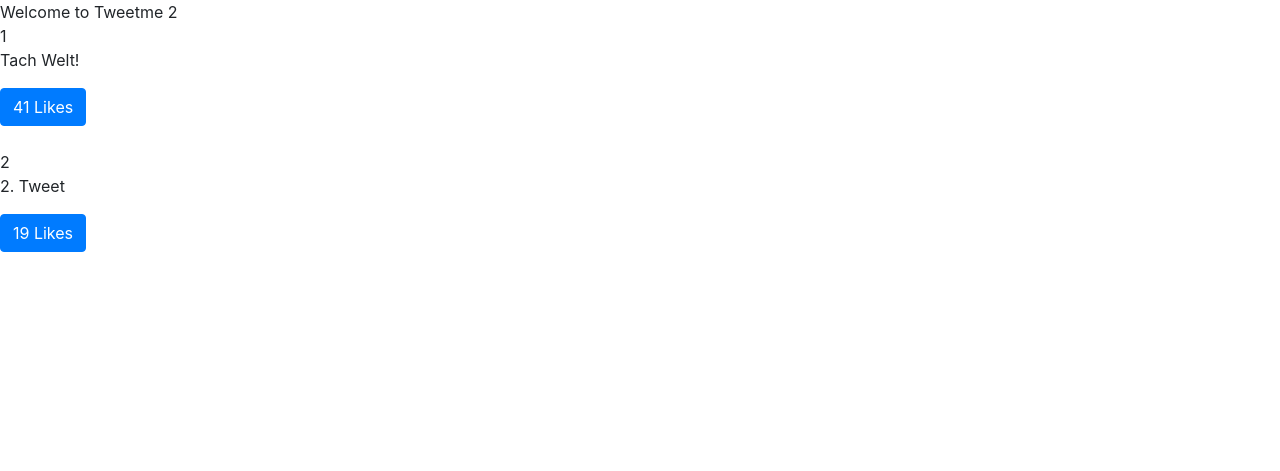
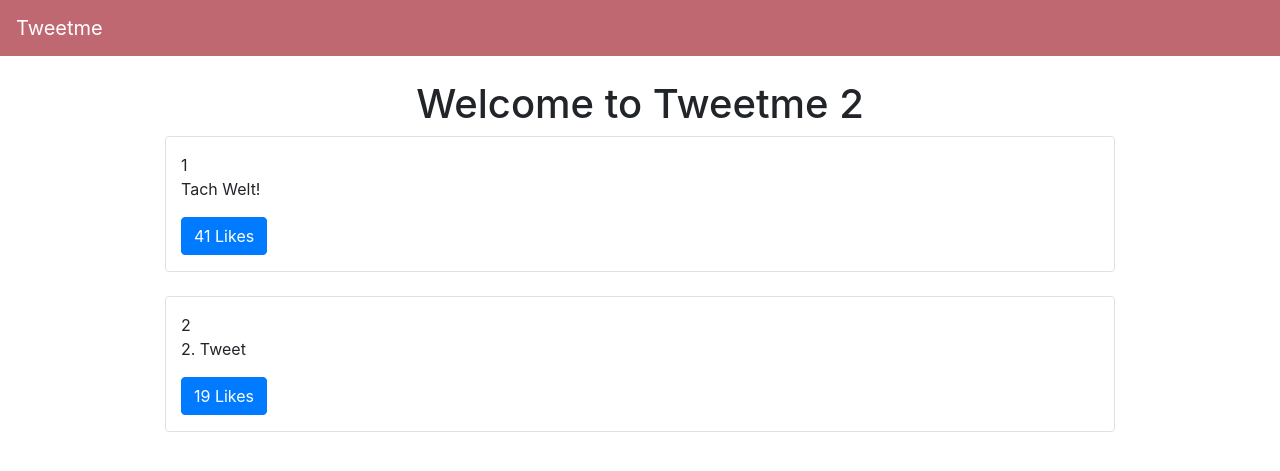
Before and after one commit to JanMeckelholt/tweetme2, a Django app: page / in a window 1280 px wide. Shown: the top 471 px of the page. Run offline with Django 3.2, Linux system fonts and the light colour scheme; data comes from the database, SQL or seed files in the repository; some libraries are stand-ins or nearby versions.

Commit message:
footer and navbar

```diff
--- a/templates/base.html
+++ b/templates/base.html
@@ -11,9 +11,17 @@
     <title>{% block headtitle %}{% endblock headtitle %}</title>
   </head>
   <body>
-    {% block content %}
-    {% endblock content %}
+    <style>
+      .bg-tweetme{
+        background-color: #a62b37b5 !important;
+      }
+    </style>
 
+    {% include "components/navbar.html" %}
+    <div class="container">
+      {% block content %}
+      {% endblock content %}
+    </div>
     <!-- Optional JavaScript -->
     <!-- jQuery first, then Popper.js, then Bootstrap JS -->
     <script src="https://code.jquery.com/jquery-3.5.1.slim.min.js" integrity="sha384-DfXdz2htPH0lsSSs5nCTpuj/zy4C+OGpamoFVy38MVBnE+IbbVYUew+OrCXaRkfj" crossorigin="anonymous"></script>
--- /dev/null
+++ b/templates/components/navbar.html
@@ -0,0 +1,35 @@
+<nav class="navbar navbar-expand-lg navbar-dark bg-tweetme mb-4">
+  <a class="navbar-brand" href="/">Tweetme</a>
+  <button class="navbar-toggler" type="button" data-toggle="collapse" data-target="#navbarSupportedContent" aria-controls="navbarSupportedContent" aria-expanded="false" aria-label="Toggle navigation">
+    <span class="navbar-toggler-icon"></span>
+  </button>
+
+  <div class="collapse navbar-collapse d-none" id="navbarSupportedContent">
+    <ul class="navbar-nav mr-auto d-none">
+      <li class="nav-item active">
+        <a class="nav-link" href="#">Home <span class="sr-only">(current)</span></a>
+      </li>
+      <li class="nav-item">
+        <a class="nav-link" href="#">Link</a>
+      </li>
+      <li class="nav-item dropdown">
+        <a class="nav-link dropdown-toggle" href="#" id="navbarDropdown" role="button" data-toggle="dropdown" aria-haspopup="true" aria-expanded="false">
+          Dropdown
+        </a>
+        <div class="dropdown-menu" aria-labelledby="navbarDropdown">
+          <a class="dropdown-item" href="#">Action</a>
+          <a class="dropdown-item" href="#">Another action</a>
+          <div class="dropdown-divider"></div>
+          <a class="dropdown-item" href="#">Something else here</a>
+        </div>
+      </li>
+      <li class="nav-item">
+        <a class="nav-link disabled" href="#" tabindex="-1" aria-disabled="true">Disabled</a>
+      </li>
+    </ul>
+    <form class="form-inline my-2 my-lg-0 d-none">
+      <input class="form-control mr-sm-2" type="search" placeholder="Search" aria-label="Search">
+      <button class="btn btn-outline-success my-2 my-sm-0" type="submit">Search</button>
+    </form>
+  </div>
+</nav>
--- a/templates/pages/home.html
+++ b/templates/pages/home.html
@@ -5,11 +5,16 @@
 {% endblock headtitle %}
 
 {% block content %}
-  Welcome to Tweetme 2
+  <div class="row">
+    <div class="col text-center">
+      <h1>Welcome to Tweetme 2</h1>
+    </div>
+  </div>
 
-  <div id="tweets">
-    Loading...
-  </div>
+    <div class="row "id="tweets">
+      Loading...
+    </div>
+
   <script>
     const tweetsElement = document.getElementById("tweets")
     //tweetsElement.innerHTML = 'Loading...'
@@ -21,7 +26,7 @@
       return "<button class='btn btn-primary' onclick=handleDidLike(" + tweet.id + "," + tweet.likes + ")>" + tweet.likes + " Likes</button>"
     }
     function formatTweetElement(tweet) {
-      var formatedTweet = "<div class='mb-4' id='tweet-" +tweet.id +"'>"+ tweet.id + "<p>"+ tweet.content+ "</p>" +
+      var formatedTweet = "<div class='col-12 col-md-10 mx-auto border rounded py-3 mb-4 id='tweet-" +tweet.id +"'>"+ tweet.id + "<p>"+ tweet.content+ "</p>" +
       "<div class='btn-group'>" + LikeBtn(tweet) + "</div>" +
       "</div>"
       return formatedTweet
```
Also changed, not shown: templates/components/footer.html (added).
